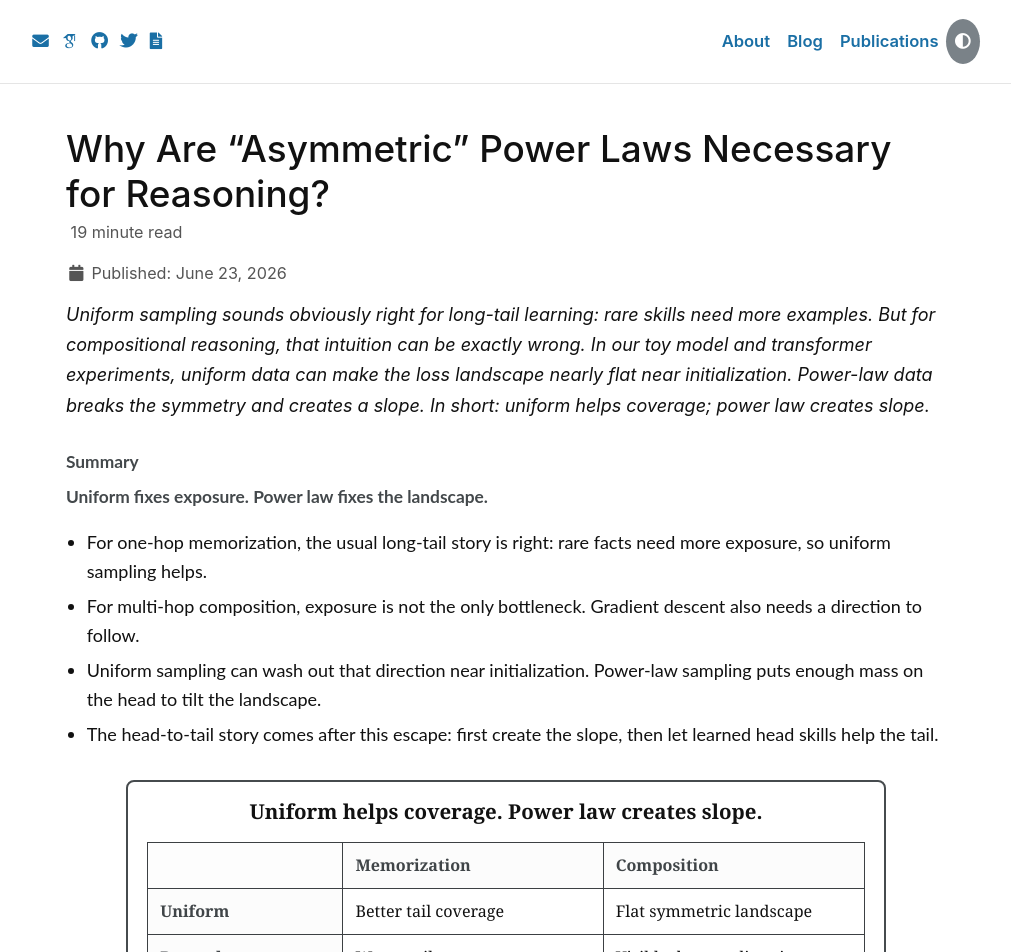
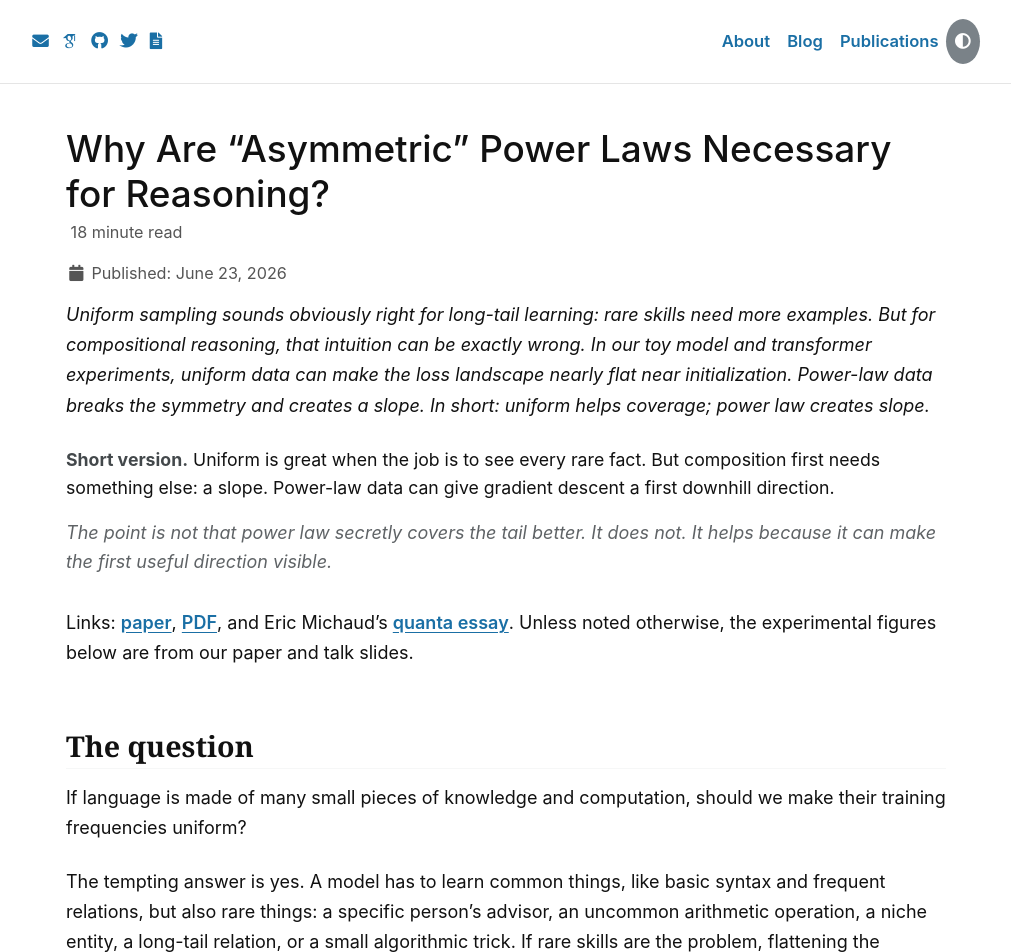
Before and after one commit to zixuan-wang-dlt/zixuan-wang-dlt.github.io, a Jekyll site: the page built from _posts/2026-06-23-power-law-compositional-reasoning.md, in a window 1280 px wide. Shown: the top 952 px of the page, without its empty margins (134-1145 px from the left). Built offline with Jekyll 4.4.1, drawn with Linux system fonts in a browser that asks for light colours; some web fonts are replaced; formulas are drawn with MathJax 3; comment, search, counter and statistics services are not loaded; some of the changed text lies outside the part shown.

Commit message:
Shorten power-law blog opening

```diff
--- a/_posts/2026-06-23-power-law-compositional-reasoning.md
+++ b/_posts/2026-06-23-power-law-compositional-reasoning.md
@@ -23,31 +23,10 @@ toc_sticky: true
 *Uniform sampling sounds obviously right for long-tail learning: rare skills need more examples. But for compositional reasoning, that intuition can be exactly wrong. In our toy model and transformer experiments, uniform data can make the loss landscape nearly flat near initialization. Power-law data breaks the symmetry and creates a slope. In short: uniform helps coverage; power law creates slope.*
 
 <div class="powerlaw-tldr">
-  <div class="powerlaw-tldr__label">Summary</div>
-  <p><strong>Uniform fixes exposure. Power law fixes the landscape.</strong></p>
-  <ul>
-    <li>For one-hop memorization, the usual long-tail story is right: rare facts need more exposure, so uniform sampling helps.</li>
-    <li>For multi-hop composition, exposure is not the only bottleneck. Gradient descent also needs a direction to follow.</li>
-    <li>Uniform sampling can wash out that direction near initialization. Power-law sampling puts enough mass on the head to tilt the landscape.</li>
-    <li>The head-to-tail story comes after this escape: first create the slope, then let learned head skills help the tail.</li>
-  </ul>
+  <p><strong>Short version.</strong> Uniform is great when the job is to see every rare fact. But composition first needs something else: a slope. Power-law data can give gradient descent a first downhill direction.</p>
 </div>
 
-<div class="powerlaw-contrast" aria-label="Uniform fixes exposure, power law fixes the landscape">
-  <div class="powerlaw-contrast__title">Uniform helps coverage. Power law creates slope.</div>
-  <div class="powerlaw-contrast__grid">
-    <div class="powerlaw-contrast__corner"></div>
-    <div class="powerlaw-contrast__head">Memorization</div>
-    <div class="powerlaw-contrast__head">Composition</div>
-    <div class="powerlaw-contrast__row">Uniform</div>
-    <div>Better tail coverage</div>
-    <div>Flat symmetric landscape</div>
-    <div class="powerlaw-contrast__row">Power law</div>
-    <div>Worse tail coverage</div>
-    <div>Visible descent direction</div>
-  </div>
-  <p>Power law is not about seeing the tail more. It is about making the first useful direction visible.</p>
-</div>
+<p class="powerlaw-opening-line">The point is not that power law secretly covers the tail better. It does not. It helps because it can make the first useful direction visible.</p>
 
 Links: [paper](https://arxiv.org/abs/2604.22951), [PDF](https://arxiv.org/pdf/2604.22951), and Eric Michaud's [quanta essay](https://ericjmichaud.com/quanta/). Unless noted otherwise, the experimental figures below are from our paper and talk slides.
 
--- a/_sass/_page.scss
+++ b/_sass/_page.scss
@@ -187,106 +187,25 @@
   }
 
   .powerlaw-tldr {
-    margin: 1.55em 0 1.8em;
+    margin: 1.45em 0 0.95em;
     padding: 0;
     border: 0;
     background: transparent;
     box-shadow: none;
-    font-family: Lato, "Avenir Next", "Helvetica Neue", Arial, sans-serif;
+    font-family: inherit;
     line-height: 1.6;
 
     p {
-      margin-bottom: 0.55em;
-      font-size: 1em;
-    }
-
-    ul {
       margin-bottom: 0;
-      padding-left: 1.2em;
-    }
-
-    li {
-      margin-bottom: 0.35em;
+      font-size: 1.02em;
     }
   }
 
-  .powerlaw-tldr__label {
-    margin-bottom: 0.45em;
-    color: mix(#000, $text-color, 8%);
-    font-family: inherit;
-    font-size: 1em;
-    font-weight: 700;
-    letter-spacing: 0;
-    text-transform: none;
-  }
-
-  .powerlaw-contrast {
-    width: 88%;
-    max-width: 760px;
-    margin: 1.5em auto 2.1em;
-    padding: 1em 1.1em;
-    border: 2px solid mix(#000, $text-color, 4%);
-    border-radius: 8px;
-    background: transparent;
-    box-shadow: none;
-    font-family: Spectral, Georgia, "Times New Roman", serif;
-    text-align: center;
-
-    p {
-      max-width: 560px;
-      margin: 0.8em auto 0;
-      color: mix(#fff, $text-color, 18%);
-      font-size: 0.96em;
-      font-weight: 500;
-      line-height: 1.45;
-    }
-  }
-
-  .powerlaw-contrast__title {
-    max-width: 680px;
-    margin: 0 auto 0.85em;
-    font-family: Spectral, Georgia, "Times New Roman", serif;
-    font-size: 1.18em;
-    font-weight: 600;
-    line-height: 1.25;
-  }
-
-  .powerlaw-contrast__grid {
-    display: grid;
-    grid-template-columns: minmax(5.5em, 0.75fr) repeat(2, minmax(0, 1fr));
-    overflow: hidden;
-    border: 1px solid mix(#000, $text-color, 18%);
-    border-radius: 0;
-    background: transparent;
-    text-align: left;
-
-    > div {
-      min-width: 0;
-      padding: 0.72em 0.75em;
-      border-right: 1px solid mix(#000, $text-color, 18%);
-      border-bottom: 1px solid mix(#000, $text-color, 18%);
-      font-size: 0.93em;
-      line-height: 1.35;
-    }
-
-    > div:nth-child(3n) {
-      border-right: 0;
-    }
-
-    > div:nth-last-child(-n + 3) {
-      border-bottom: 0;
-    }
-  }
-
-  .powerlaw-contrast__head,
-  .powerlaw-contrast__row {
-    background: mix(#fff, $border-color, 78%);
-    color: mix(#000, $text-color, 12%);
-    font-weight: 600;
-  }
-
-  .powerlaw-contrast__corner {
-    background: mix(#fff, $border-color, 86%);
+  .powerlaw-opening-line {
+    margin: 0 0 1.75em;
+    color: mix(#fff, $text-color, 12%);
+    font-style: italic;
+    line-height: 1.6;
   }
 
   .powerlaw-example {
```
